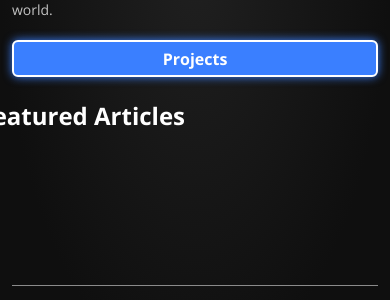
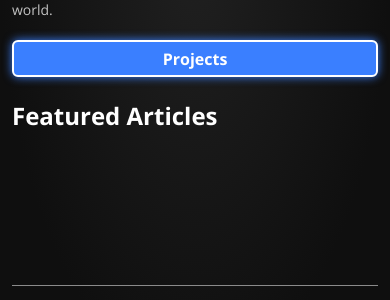
Before and after one commit to MichealAPI/FlaskPortfolio, a Flask app: page / in a window 390 px wide. Shown: the part 465-765 px from the top of the page. Run offline with Flask 3, Linux system fonts and the light colour scheme.

Commit message:
Fixed articles section width for mobile devices

```diff
--- a/static/css/article_card.css
+++ b/static/css/article_card.css
@@ -76,6 +76,10 @@
     transition: .3s;
 }
 
+.article-section {
+    width: 100%;
+}
+
 /** Mobile **/
 @media (max-width: 768px) {
 
@@ -84,7 +88,7 @@
     }
 
     .article-section {
-        width: 431px;
+        max-width: 431px;
     }
 
     .article-section .articles {
```
